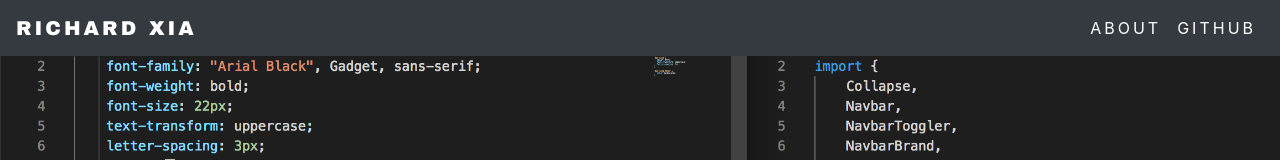
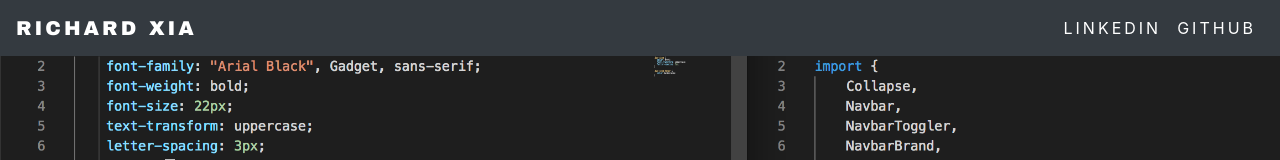
Before and after one commit to RichardXia15/personal_website_tutorial, a React (Create React App) app: page / in a window 1280 px wide. Shown: the top 160 px of the page. Built offline with nearby package versions, Linux system fonts and the light colour scheme; no server answers.

Commit message:
changed about to linkedin link

```diff
--- a/src/components/myNav.js
+++ b/src/components/myNav.js
@@ -33,7 +33,7 @@ class MyNav extends Component {
                     <Collapse isOpen={this.state.isOpen} navbar>
                         <Nav className="ml-auto" navbar>
                             <NavItem>
-                                <NavLink className="bar-item" href="">About</NavLink>
+                                <NavLink className="bar-item" href="https://www.linkedin.com/">Linkedin</NavLink>
                             </NavItem>
                             <NavItem>
                                 <NavLink className="bar-item" href="https://github.com/RichardXia15" target="_blank">GitHub</NavLink>
```
